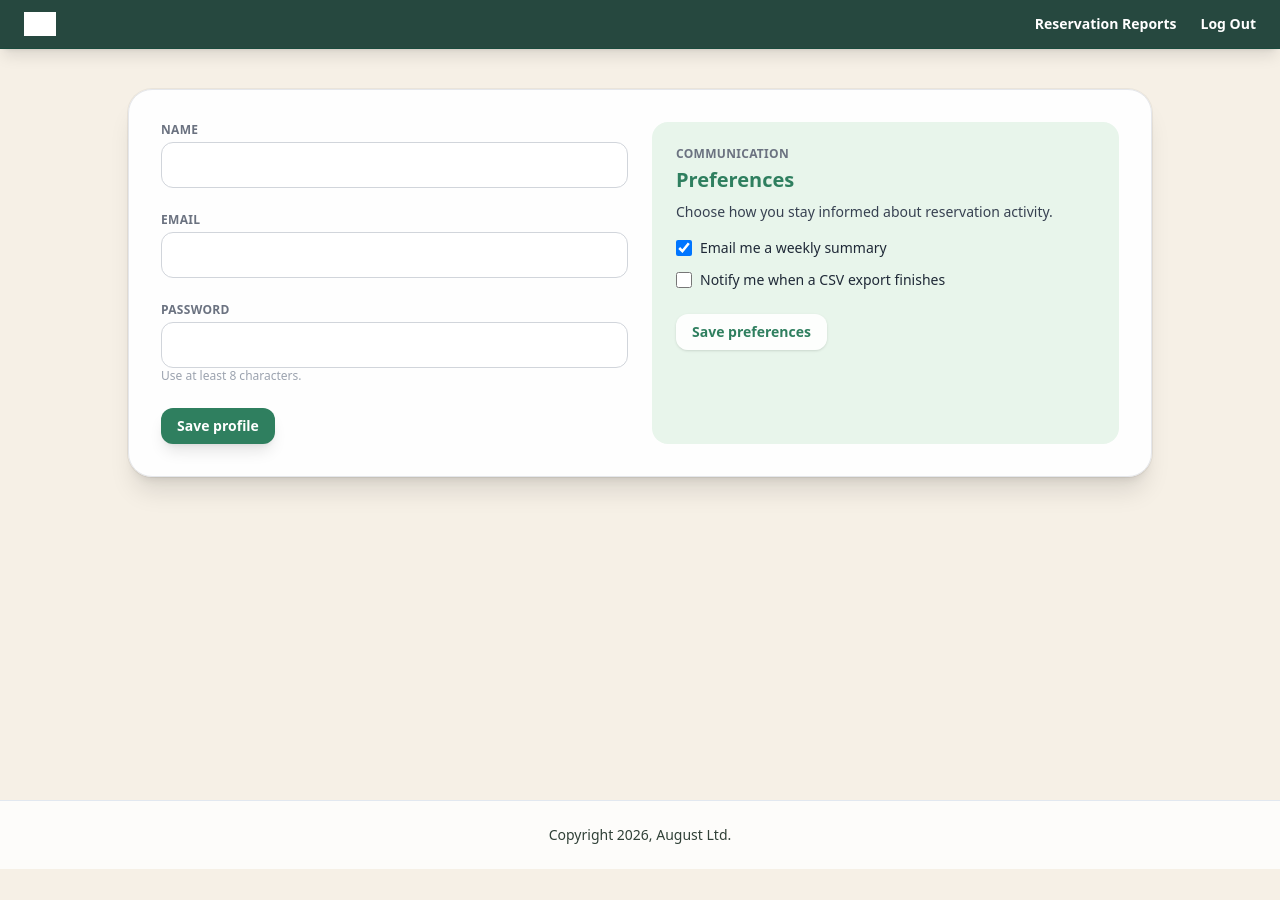
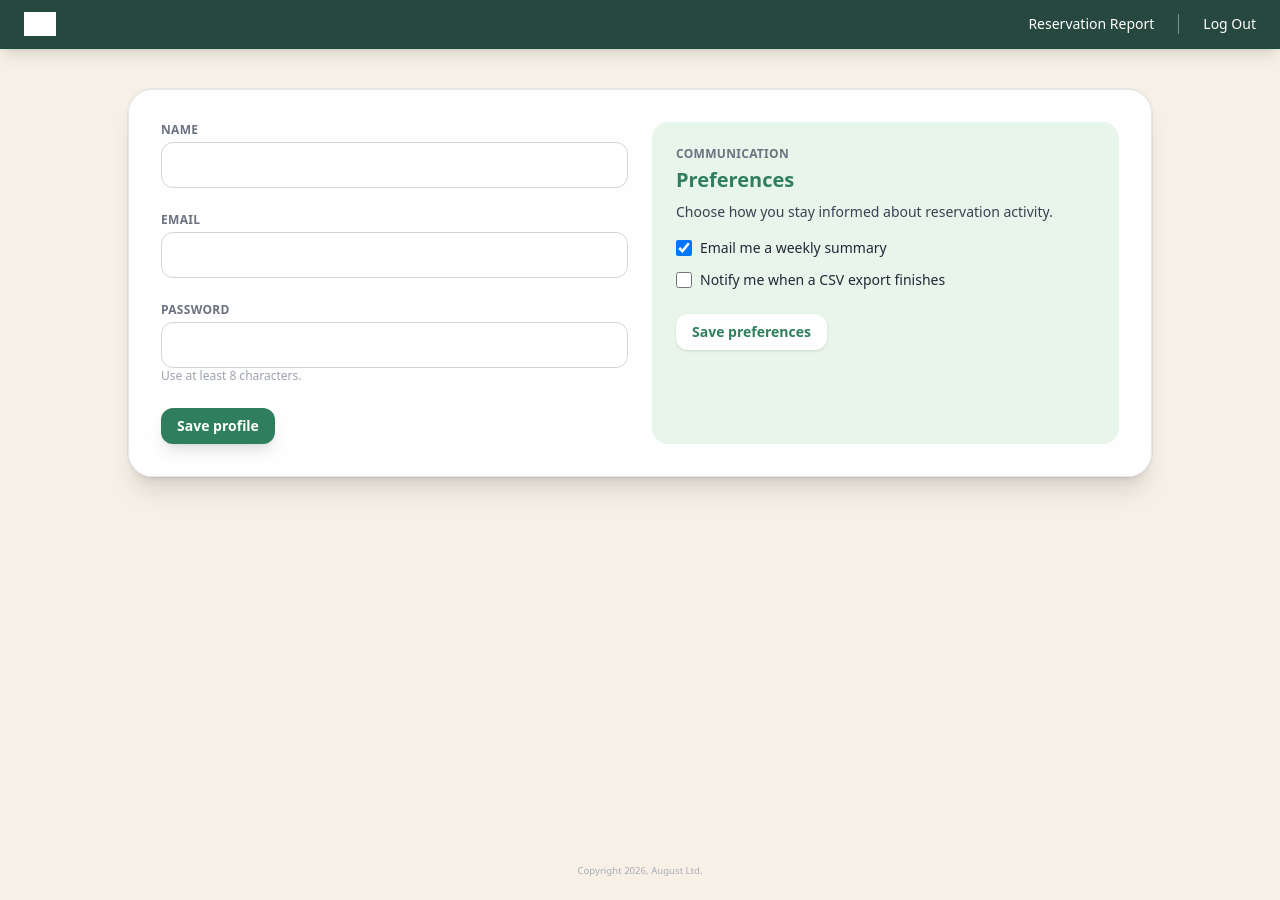
Before and after one commit to august-product/CheckIn-CheckOut-Report-for-PMs, a Next.js app: page /account in a window 1280 px wide. Before the commit the page ends 869 px from the top, so only its background shows below. Built offline with nearby package versions, Linux system fonts and the light colour scheme; grey boxes are pictures that could not be loaded.

Commit message:
updated footer copyright and hover state in navigation

```diff
--- a/src/app/account/page.tsx
+++ b/src/app/account/page.tsx
@@ -46,14 +46,15 @@ export default function AccountPage() {
             style={{ filter: "brightness(0) invert(1)" }}
           />
 
-          <div className="flex items-center gap-6 text-sm font-semibold">
-            <Link href="/reports" className="transition hover:text-amber-200">
-              Reservation Reports
+          <div className="flex items-center gap-6 text-sm font-medium">
+            <Link href="/reports" className="header-nav-link transition hover:text-white/90">
+              Reservation Report
             </Link>
+            <span className="h-5 w-px bg-white/40" aria-hidden="true" />
             <button
               onClick={handleLogout}
               type="button"
-              className="text-left transition hover:text-amber-200"
+              className="text-left transition hover:text-white/90"
             >
               Log Out
             </button>
--- a/src/app/auth/page.tsx
+++ b/src/app/auth/page.tsx
@@ -4,7 +4,7 @@ import Link from "next/link";
 
 export default function AuthIndexPage() {
   return (
-    <main className="flex min-h-screen bg-[#f6f0e6] px-4 py-12 text-slate-900">
+    <main className="flex min-h-[900px] bg-[#f6f0e6] px-4 py-12 text-slate-900">
       <div className="mx-auto flex w-full max-w-6xl flex-col gap-8 lg:flex-row">
         <div className="flex-1 rounded-3xl border border-gray-200 bg-white shadow-xl ring-1 ring-black/5">
           <div className="border-b border-gray-100 px-8 py-6">
--- a/src/app/globals.css
+++ b/src/app/globals.css
@@ -10,10 +10,6 @@ body {
   font-family: "Plus Jakarta Sans", system-ui, -apple-system, BlinkMacSystemFont, "Segoe UI", sans-serif;
   background-color: #f7f7f7;
   color: #0f172a;
-}
-
-main {
-  min-height: 100vh;
 }
 
 .react-datepicker__header {
@@ -43,3 +39,29 @@ main {
   background-color: #d9f2e5 !important;
   border-radius: 0.3rem;
 }
+
+.header-nav-link {
+  position: relative;
+  display: inline-flex;
+  align-items: center;
+}
+
+.header-nav-link::after {
+  content: "";
+  position: absolute;
+  left: 0;
+  right: 0;
+  bottom: -0.15rem;
+  height: 1px;
+  background-color: currentColor;
+  opacity: 0;
+  transform: scaleX(0);
+  transform-origin: center;
+  transition: opacity 150ms ease, transform 150ms ease;
+}
+
+.header-nav-link:hover::after,
+.header-nav-link:focus-visible::after {
+  opacity: 1;
+  transform: scaleX(1);
+}
--- a/src/app/layout.tsx
+++ b/src/app/layout.tsx
@@ -14,9 +14,9 @@ export default function RootLayout({
   return (
     <html lang="en">
       <body className="bg-[#f6f0e6] text-slate-900">
-        <div className="flex min-h-screen flex-col">
+        <div className="flex min-h-[900px] flex-col">
           <div className="flex-1">{children}</div>
-          <footer className="border-t border-slate-200 bg-white/80 py-6 text-center text-sm text-[#304037]">
+          <footer className="bg-[#f6f0e6] py-6 text-center text-[0.6rem] leading-none text-[#a7adb7]">
             Copyright 2026, August Ltd.
           </footer>
         </div>
--- a/src/app/not-found.tsx
+++ b/src/app/not-found.tsx
@@ -14,7 +14,7 @@ export default function NotFoundRedirect() {
   }, [router]);
 
   return (
-    <main className="flex min-h-screen flex-col items-center justify-center bg-[#f6f0e6] px-4 text-slate-900">
+    <main className="flex min-h-[900px] flex-col items-center justify-center bg-[#f6f0e6] px-4 text-slate-900">
       <div className="max-w-md text-center">
         <p className="text-sm font-semibold uppercase tracking-wider text-[#316354]">Page not found</p>
         <h1 className="mt-3 text-3xl font-semibold">Redirecting you to safety…</h1>
--- a/src/app/reports/page.tsx
+++ b/src/app/reports/page.tsx
@@ -382,13 +382,13 @@ export default function CheckinReportPage() {
             priority
           />
           <div className="flex items-center gap-6 text-sm font-medium">
-            <Link href="/account" className="transition hover:text-amber-200">
+            <Link href="/account" className="header-nav-link transition hover:text-white/90">
               {userDisplayName}
             </Link>
             <span className="h-5 w-px bg-white/40" aria-hidden="true" />
             <button
               onClick={handleLogout}
-              className="text-left transition hover:text-amber-200"
+              className="text-left transition hover:text-white/90"
               type="button"
             >
               Log Out
--- a/src/app/signup/page.tsx
+++ b/src/app/signup/page.tsx
@@ -85,7 +85,7 @@ export default function SignupPage() {
   };
 
   return (
-    <main className="min-h-screen bg-[#f6f0e6] px-4 py-12 text-slate-900">
+    <main className="min-h-[900px] bg-[#f6f0e6] px-4 py-12 text-slate-900">
       <header className="mx-auto flex max-w-6xl items-center justify-between border-b border-emerald-900/20 pb-6">
         <Link href="/" className="flex items-center gap-3 text-[#26483f]">
           <Image
```
Also changed, not shown: 1 other file (tests, documents, lock files or other folders).
